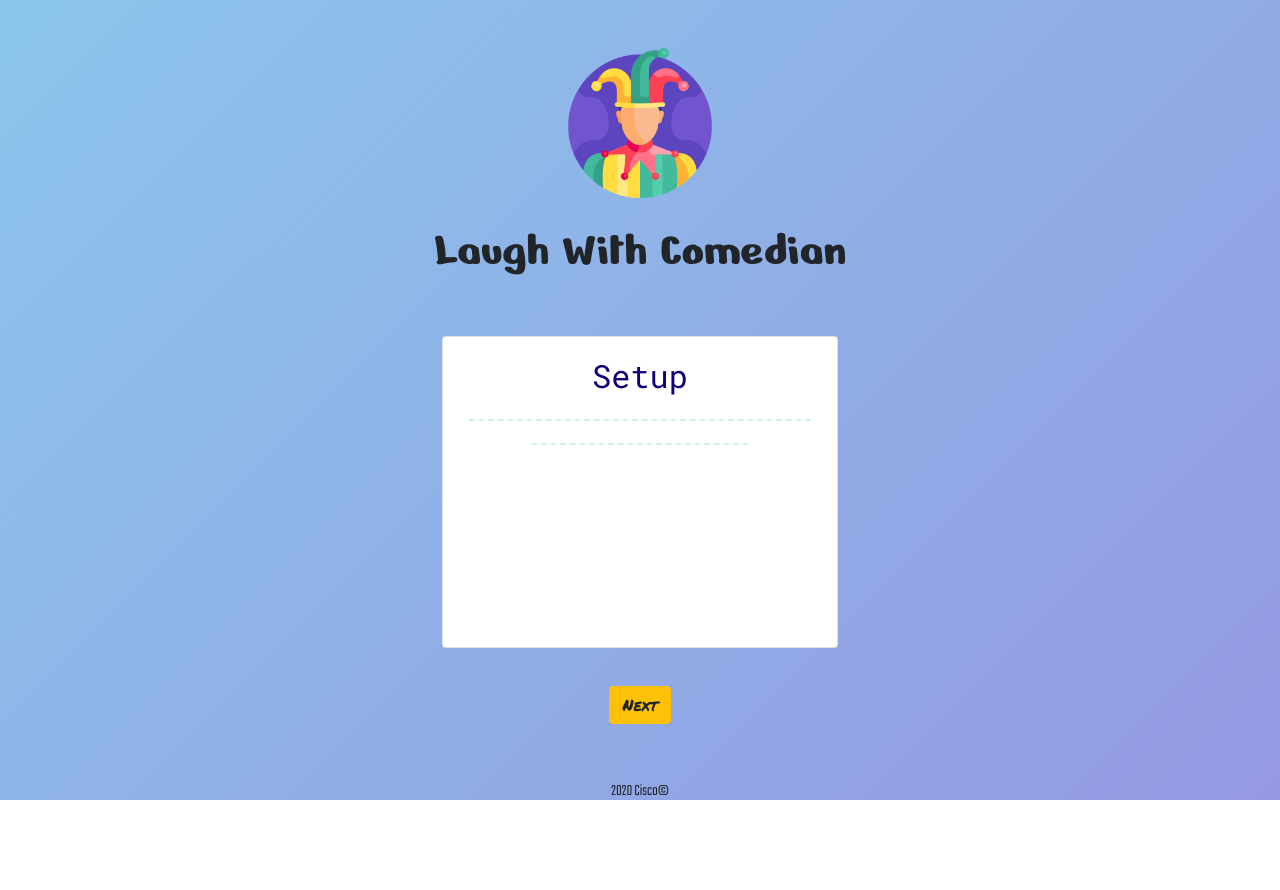
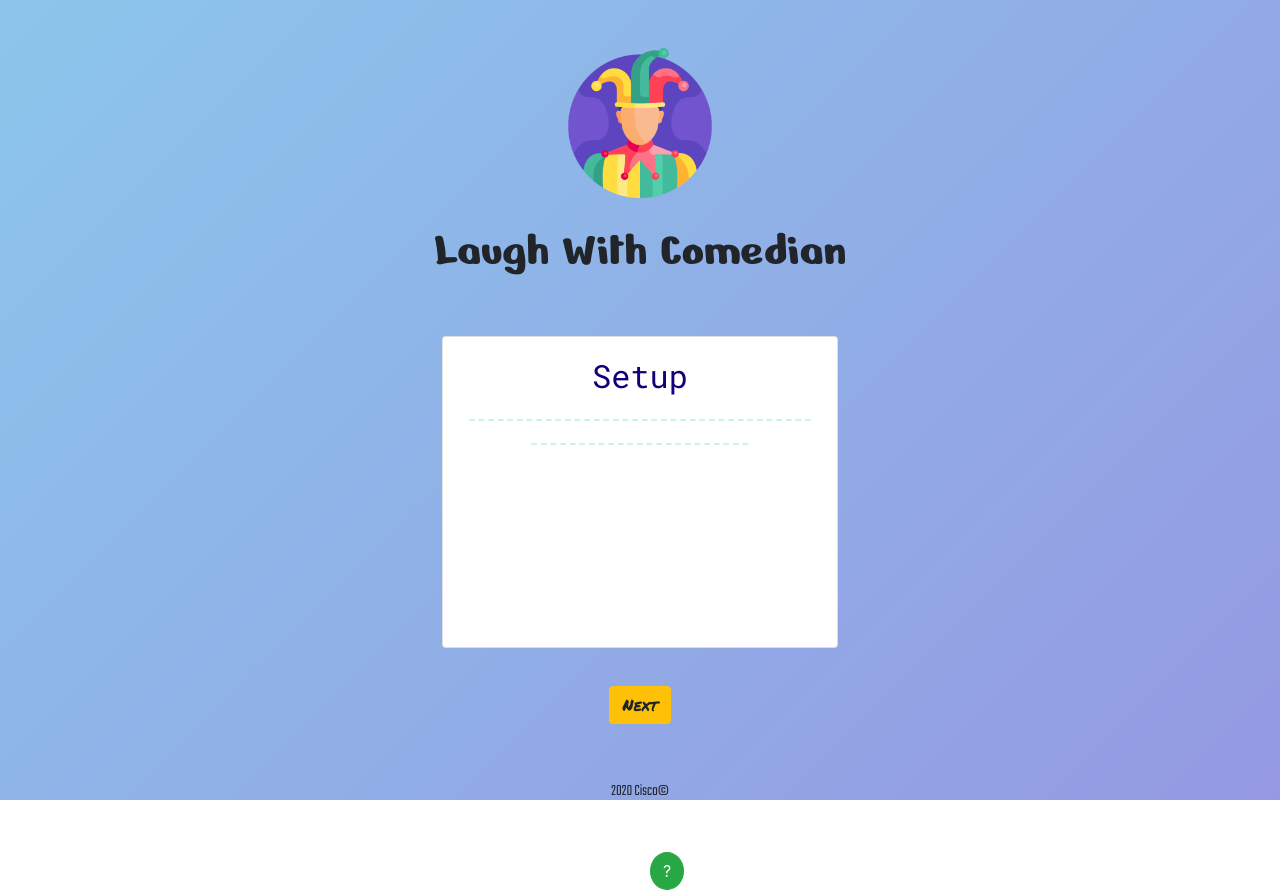
Before and after one commit to cisco-trash-code/joke_generator, a React (Create React App) app: page / in a window 1280 px wide. Before the commit the page ends 852 px from the top, so only its background shows below. Built offline with nearby package versions, Linux system fonts and the light colour scheme; no server answers.

Commit message:
Implement help button.

```diff
--- a/src/App.css
+++ b/src/App.css
@@ -140,3 +140,9 @@ section .section-title {
 button span{
   font-family: 'Permanent Marker', cursive;
 }
+
+/*floating button*/
+
+.rounded-circle {
+    margin-left: 650px;
+}
--- a/src/App.js
+++ b/src/App.js
@@ -36,6 +36,9 @@ class App extends Component {
         <div className='row'>
           <p className='footer mx-auto m-5'>2020 Cisco&copy;</p>
         </div>
+          <div className='row mt-0'>
+              <button onClick={this.handleAlert} type='button' className='rounded-circle btn btn-success'>?</button>
+          </div>
       </div>
      );
   }
@@ -44,6 +47,10 @@ class App extends Component {
     this.componentDidMount();
   }
 
+  handleAlert = () => {
+      alert('Hover Over Card For The Punchline');
+  }
+
 }
 
 export default App;
```
Also changed, not shown: 1 other file (tests, documents, lock files or other folders).
